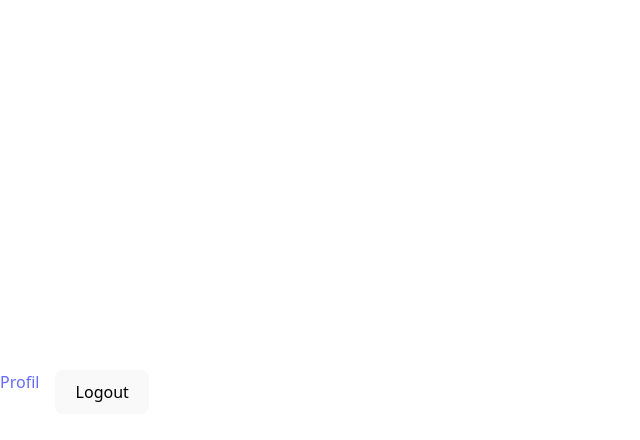
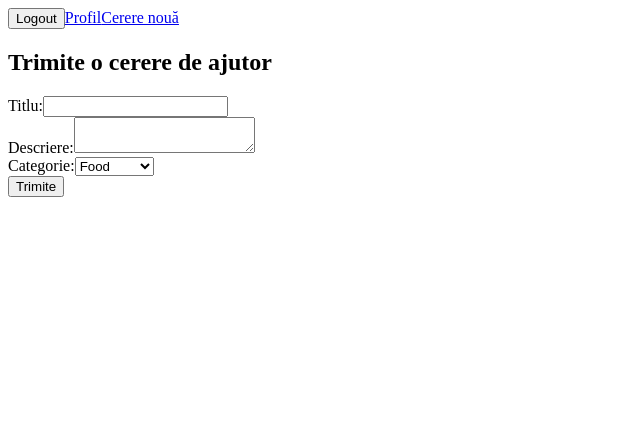
Before and after one commit to ionutparasca/finalProject, a React (Vite) app: page /new in a window 1280 px wide. Before the commit this address had no page. Shown: the top 440 px of the page, without its empty margins (0-640 px from the left). Built offline with nearby package versions, Linux system fonts and the light colour scheme; sample sign-in values are in the browser's storage.

Commit message:
Adăugat funcționalitate completă: login, profil, cerere nouă

```diff
--- a/db.json
+++ b/db.json
@@ -7,5 +7,15 @@
       "email": "ionutparasca@gmail.com",
       "password": "parola"
     }
+  ],
+  "helpRequests": [
+    {
+      "id": "888fdfbe-96b8-459f-9637-75e6d2e00aff",
+      "title": "test",
+      "description": "primul test",
+      "category": "Other",
+      "createdAt": "2025-07-30T16:18:35.736Z",
+      "createdBy": "f6ba"
+    }
   ]
 }
--- a/package.json
+++ b/package.json
@@ -13,13 +13,15 @@
   "dependencies": {
     "react": "^19.1.0",
     "react-dom": "^19.1.0",
-    "react-router-dom": "^7.7.1"
+    "react-router-dom": "^7.7.1",
+    "uuid": "^11.1.0"
   },
   "devDependencies": {
     "@eslint/js": "^9.29.0",
     "@types/react": "^19.1.8",
     "@types/react-dom": "^19.1.6",
     "@types/react-router-dom": "^5.3.3",
+    "@types/uuid": "^10.0.0",
     "@vitejs/plugin-react": "^4.5.2",
     "eslint": "^9.29.0",
     "eslint-plugin-react-hooks": "^5.2.0",
--- a/src/App.tsx
+++ b/src/App.tsx
@@ -1,50 +1,46 @@
-import {
-  BrowserRouter as Router,
-  Routes,
-  Route,
-  Link,
-  Navigate,
-} from "react-router-dom";
+import { BrowserRouter, Routes, Route, Navigate } from "react-router-dom";
 import { useUser } from "./contexts/UserContext";
 import LoginPage from "./pages/LoginPage";
 import RegisterPage from "./pages/RegisterPage";
 import ProfilePage from "./pages/ProfilePage";
+import NewHelpRequestPage from "./pages/NewHelpRequestPage";
 
 function App() {
-  const { user, logout } = useUser();
+  const { user, logout, loading } = useUser();
+
+  if (loading) return null; // asta oprește afișarea până se verifică userul
 
   return (
-    <Router>
+    <BrowserRouter>
       <div>
-        <nav style={{ display: "flex", gap: "1rem", marginBottom: "1rem" }}>
-          {!user && (
+        <nav>
+          {user ? (
             <>
-              <Link to="/">Login</Link>
-              <Link to="/register">Register</Link>
+              <button onClick={logout}>Logout</button>
+              <a href="/profile">Profil</a>
+              <a href="/new">Cerere nouă</a>
             </>
-          )}
-          {user && (
+          ) : (
             <>
-              <Link to="/profile">Profil</Link>
-              {/* aici vom adăuga ulterior: <Link to="/help">Cereri</Link> */}
-              <button onClick={logout}>Logout</button>
+              <a href="/login">Login</a>
+              <a href="/register">Register</a>
             </>
           )}
         </nav>
 
         <Routes>
-          <Route
-            path="/"
-            element={!user ? <LoginPage /> : <Navigate to="/profile" />}
-          />
+          {!user && <Route path="*" element={<Navigate to="/login" />} />}
+          <Route path="/login" element={<LoginPage />} />
           <Route path="/register" element={<RegisterPage />} />
-          <Route
-            path="/profile"
-            element={user ? <ProfilePage /> : <Navigate to="/" />}
-          />
+          {user && (
+            <>
+              <Route path="/profile" element={<ProfilePage />} />
+              <Route path="/new" element={<NewHelpRequestPage />} />
+            </>
+          )}
         </Routes>
       </div>
-    </Router>
+    </BrowserRouter>
   );
 }
 
--- a/src/contexts/UserContext.tsx
+++ b/src/contexts/UserContext.tsx
@@ -12,7 +12,8 @@ type UserContextType = {
   user: User | null;
   login: (user: User) => void;
   logout: () => void;
-  updateUser: (updatedUser: User) => void;
+  updateUser: (user: User) => void;
+  loading: boolean;
 };
 
 const UserContext = createContext<UserContextType>({
@@ -20,6 +21,7 @@ const UserContext = createContext<UserContextType>({
   login: () => {},
   logout: () => {},
   updateUser: () => {},
+  loading: true,
 });
 
 export const useUser = () => useContext(UserContext);
@@ -28,12 +30,14 @@ export const UserProvider: React.FC<{ children: React.ReactNode }> = ({
   children,
 }) => {
   const [user, setUser] = useState<User | null>(null);
+  const [loading, setLoading] = useState(true);
 
   useEffect(() => {
     const storedUser = localStorage.getItem("loggedInUser");
     if (storedUser) {
       setUser(JSON.parse(storedUser));
     }
+    setLoading(false);
   }, []);
 
   const login = (user: User) => {
@@ -52,7 +56,7 @@ export const UserProvider: React.FC<{ children: React.ReactNode }> = ({
   };
 
   return (
-    <UserContext.Provider value={{ user, login, logout, updateUser }}>
+    <UserContext.Provider value={{ user, login, logout, updateUser, loading }}>
       {children}
     </UserContext.Provider>
   );
--- a/src/pages/LoginPage.tsx
+++ b/src/pages/LoginPage.tsx
@@ -1,8 +1,10 @@
 import React, { useState } from "react";
 import { useUser } from "../contexts/UserContext";
+import { useNavigate } from "react-router-dom";
 
 const LoginPage: React.FC = () => {
   const { login } = useUser();
+  const navigate = useNavigate();
 
   const [email, setEmail] = useState("");
   const [password, setPassword] = useState("");
@@ -11,20 +13,21 @@ const LoginPage: React.FC = () => {
     e.preventDefault();
 
     try {
-      const response = await fetch(
+      const res = await fetch(
         `http://localhost:3001/users?email=${email}&password=${password}`
       );
-      const users = await response.json();
+      const data = await res.json();
 
-      if (users.length > 0) {
-        const user = users[0];
-        login(user);
-        alert("Autentificare reușită!");
-      } else {
-        alert("Email sau parolă greșită.");
+      if (data.length === 0) {
+        alert("Email sau parolă greșite.");
+        return;
       }
-    } catch (error) {
-      console.error("Eroare la autentificare:", error);
+
+      login(data[0]);
+      alert("Autentificare reușită!");
+      navigate("/profile");
+    } catch (err) {
+      console.error(err);
       alert("A apărut o eroare.");
     }
   };
--- /dev/null
+++ b/src/pages/NewHelpRequestPage.tsx
@@ -0,0 +1,84 @@
+import React, { useState } from "react";
+import { useUser } from "../contexts/UserContext";
+import type { HelpRequest } from "../types/helpRequest";
+import { v4 as uuidv4 } from "uuid";
+
+const NewHelpRequestPage: React.FC = () => {
+  const { user } = useUser();
+
+  const [title, setTitle] = useState("");
+  const [description, setDescription] = useState("");
+  const [category, setCategory] = useState("Food");
+
+  const handleSubmit = async (e: React.FormEvent) => {
+    e.preventDefault();
+
+    const newRequest: HelpRequest = {
+      id: uuidv4(),
+      title,
+      description,
+      category: category as HelpRequest["category"],
+      createdAt: new Date().toISOString(),
+      createdBy: user!.id,
+    };
+
+    try {
+      const res = await fetch("http://localhost:3001/helpRequests", {
+        method: "POST",
+        headers: { "Content-Type": "application/json" },
+        body: JSON.stringify(newRequest),
+      });
+
+      if (!res.ok) throw new Error("Eroare la trimiterea cererii.");
+
+      alert("Cerere trimisă cu succes!");
+      setTitle("");
+      setDescription("");
+      setCategory("Food");
+    } catch (err) {
+      console.error(err);
+      alert("A apărut o eroare.");
+    }
+  };
+
+  if (!user) return <p>Trebuie să fii logat pentru a accesa această pagină.</p>;
+
+  return (
+    <div>
+      <h2>Trimite o cerere de ajutor</h2>
+      <form onSubmit={handleSubmit}>
+        <div>
+          <label>Titlu:</label>
+          <input
+            value={title}
+            onChange={(e) => setTitle(e.target.value)}
+            required
+          />
+        </div>
+        <div>
+          <label>Descriere:</label>
+          <textarea
+            value={description}
+            onChange={(e) => setDescription(e.target.value)}
+            required
+          />
+        </div>
+        <div>
+          <label>Categorie:</label>
+          <select
+            value={category}
+            onChange={(e) => setCategory(e.target.value)}
+          >
+            <option value="Food">Food</option>
+            <option value="Transport">Transport</option>
+            <option value="Housing">Housing</option>
+            <option value="Other">Other</option>
+          </select>
+        </div>
+        <button type="submit">Trimite</button>
+      </form>
+    </div>
+  );
+};
+
+export default NewHelpRequestPage;
--- /dev/null
+++ b/src/types/helpRequest.ts
@@ -0,0 +1,8 @@
+export type HelpRequest = {
+  id: string;
+  title: string;
+  description: string;
+  category: "Food" | "Transport" | "Housing" | "Other";
+  createdAt: string;
+  createdBy: string; // userId
+};
```
Also changed, not shown: src/main.tsx (+6 -9 lines), 1 other file (tests, documents, lock files or other folders).
